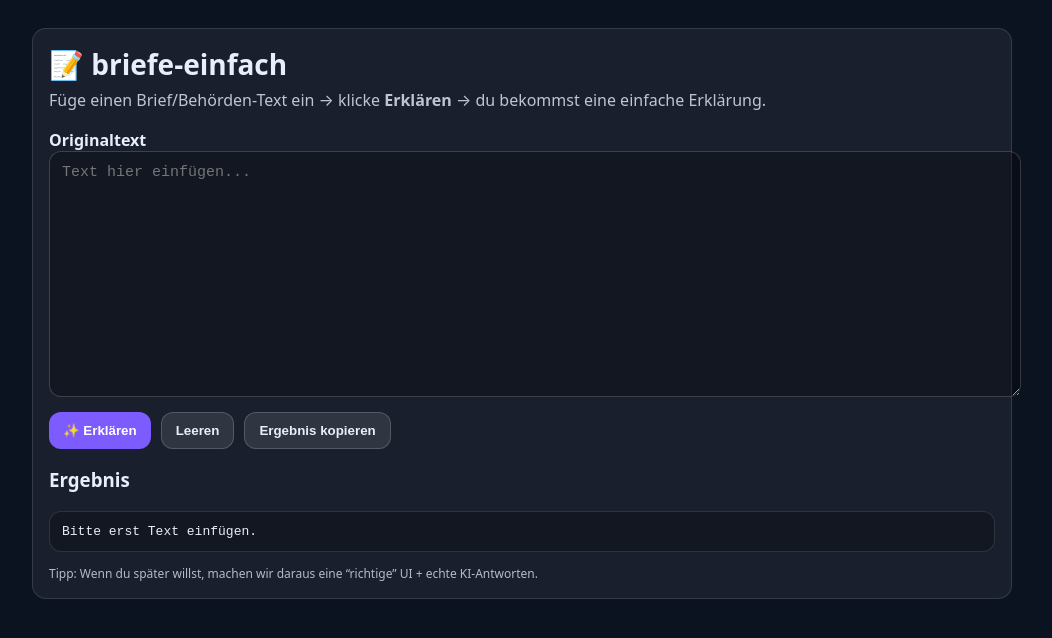
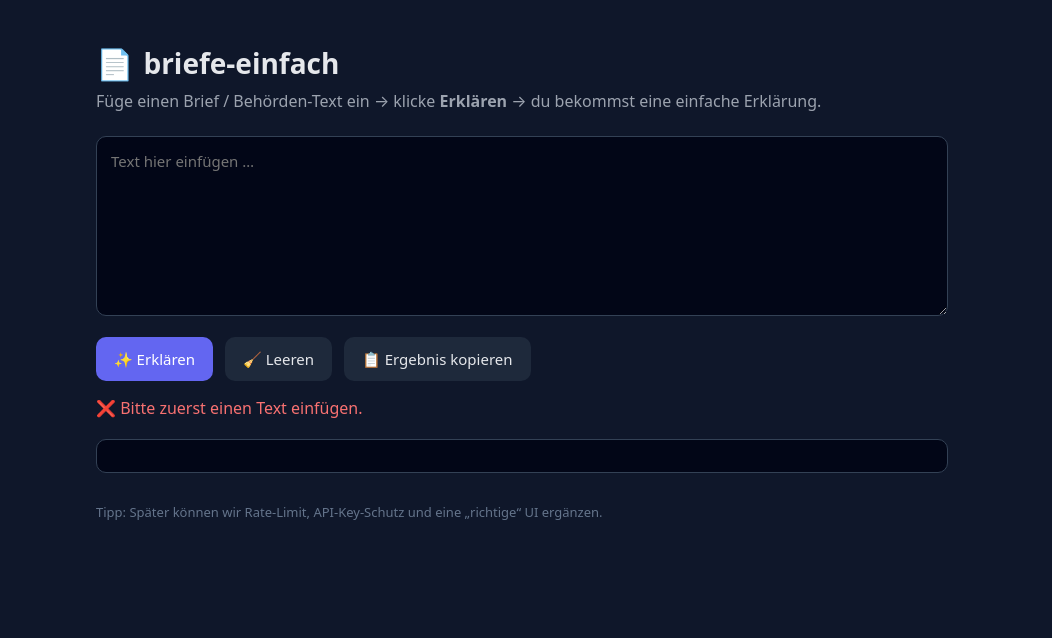
Before and after one commit to JanPelka/briefe-einfach, a website: page public/index.html in a window 1280 px wide. Both pictures are taken after a click on the button "✨ Erklären". Shown: the whole page, without its empty margins (118-1170 px from the left). Drawn offline with Linux system fonts and the light colour scheme.

```diff
--- a/public/index.html
+++ b/public/index.html
@@ -1,70 +1,144 @@
-<!doctype html>
+<!DOCTYPE html>
 <html lang="de">
 <head>
-  <meta charset="utf-8" />
-  <meta name="viewport" content="width=device-width,initial-scale=1" />
+  <meta charset="UTF-8" />
   <title>briefe-einfach</title>
+  <meta name="viewport" content="width=device-width, initial-scale=1.0" />
+
   <style>
-    body{font-family:system-ui,-apple-system,Segoe UI,Roboto,Arial; margin:0; background:#0b1220; color:#e8eefc;}
-    .wrap{max-width:980px; margin:0 auto; padding:28px 18px;}
-    .card{background:rgba(255,255,255,.06); border:1px solid rgba(255,255,255,.12); border-radius:14px; padding:16px;}
-    h1{margin:0 0 6px; font-size:28px}
-    .sub{opacity:.8; margin:0 0 18px}
-    textarea{width:100%; min-height:220px; border-radius:12px; border:1px solid rgba(255,255,255,.18);
-      background:rgba(0,0,0,.25); color:#e8eefc; padding:12px; font-size:15px; outline:none;}
-    .row{display:flex; gap:10px; flex-wrap:wrap; margin-top:10px;}
-    button{border:0; border-radius:12px; padding:10px 14px; font-weight:700; cursor:pointer;}
-    .btn{background:#7c5cff; color:white;}
-    .btn2{background:rgba(255,255,255,.10); color:#e8eefc; border:1px solid rgba(255,255,255,.18)}
-    pre{white-space:pre-wrap; word-wrap:break-word; background:rgba(0,0,0,.25); padding:12px; border-radius:12px; border:1px solid rgba(255,255,255,.12);}
-    .muted{opacity:.75; font-size:12px; margin-top:10px}
+    * {
+      box-sizing: border-box;
+      font-family: system-ui, -apple-system, BlinkMacSystemFont, "Segoe UI", sans-serif;
+    }
+
+    body {
+      margin: 0;
+      padding: 0;
+      background: #0f172a;
+      color: #e5e7eb;
+      display: flex;
+      justify-content: center;
+      min-height: 100vh;
+    }
+
+    .app {
+      width: 100%;
+      max-width: 900px;
+      padding: 24px;
+    }
+
+    h1 {
+      display: flex;
+      align-items: center;
+      gap: 10px;
+      font-size: 28px;
+      margin-bottom: 6px;
+    }
+
+    h1 span {
+      font-size: 30px;
+    }
+
+    .subtitle {
+      color: #9ca3af;
+      margin-bottom: 24px;
+    }
+
+    textarea {
+      width: 100%;
+      min-height: 180px;
+      padding: 14px;
+      border-radius: 10px;
+      border: 1px solid #334155;
+      background: #020617;
+      color: #e5e7eb;
+      resize: vertical;
+      font-size: 15px;
+    }
+
+    .buttons {
+      display: flex;
+      gap: 12px;
+      margin: 16px 0;
+    }
+
+    button {
+      border: none;
+      border-radius: 10px;
+      padding: 12px 18px;
+      font-size: 15px;
+      cursor: pointer;
+    }
+
+    .primary {
+      background: #6366f1;
+      color: white;
+    }
+
+    .secondary {
+      background: #1e293b;
+      color: #e5e7eb;
+    }
+
+    .result {
+      margin-top: 20px;
+      background: #020617;
+      border: 1px solid #334155;
+      border-radius: 10px;
+      padding: 16px;
+      white-space: pre-wrap;
+    }
+
+    .error {
+      color: #f87171;
+      margin-top: 10px;
+    }
+
+    footer {
+      margin-top: 30px;
+      color: #64748b;
+      font-size: 13px;
+    }
   </style>
 </head>
+
 <body>
-  <div class="wrap">
-    <div class="card">
-      <h1>📝 briefe-einfach</h1>
-      <p class="sub">Füge einen Brief/Behörden-Text ein → klicke <b>Erklären</b> → du bekommst eine einfache Erklärung.</p>
+  <div class="app">
+    <h1><span>📄</span> briefe-einfach</h1>
+    <div class="subtitle">
+      Füge einen Brief / Behörden-Text ein → klicke <b>Erklären</b> → du bekommst eine einfache Erklärung.
+    </div>
 
-      <label for="text"><b>Originaltext</b></label>
-      <textarea id="text" placeholder="Text hier einfügen..."></textarea>
+    <textarea id="input" placeholder="Text hier einfügen …"></textarea>
 
-      <div class="row">
-        <button class="btn" id="btnExplain">✨ Erklären</button>
-        <button class="btn2" id="btnClear">Leeren</button>
-        <button class="btn2" id="btnCopy">Ergebnis kopieren</button>
-      </div>
+    <div class="buttons">
+      <button class="primary" onclick="erklaeren()">✨ Erklären</button>
+      <button class="secondary" onclick="leeren()">🧹 Leeren</button>
+      <button class="secondary" onclick="kopieren()">📋 Ergebnis kopieren</button>
+    </div>
 
-      <h3 style="margin-top:18px">Ergebnis</h3>
-      <pre id="out">Noch nichts erklärt…</pre>
+    <div id="error" class="error"></div>
 
-      <div class="muted">
-        Tipp: Wenn du später willst, machen wir daraus eine “richtige” UI + echte KI-Antworten.
-      </div>
-    </div>
+    <div id="result" class="result"></div>
+
+    <footer>
+      Tipp: Später können wir Rate-Limit, API-Key-Schutz und eine „richtige“ UI ergänzen.
+    </footer>
   </div>
 
   <script>
-    const textEl = document.getElementById("text");
-    const outEl  = document.getElementById("out");
+    async function erklaeren() {
+      const text = document.getElementById("input").value.trim();
+      const result = document.getElementById("result");
+      const error = document.getElementById("error");
 
-    document.getElementById("btnClear").onclick = () => {
-      textEl.value = "";
-      outEl.textContent = "Noch nichts erklärt…";
-    };
+      result.textContent = "";
+      error.textContent = "";
 
-    document.getElementById("btnCopy").onclick = async () => {
-      await navigator.clipboard.writeText(outEl.textContent || "");
-    };
-
-    document.getElementById("btnExplain").onclick = async () => {
-      const text = textEl.value.trim();
       if (!text) {
-        outEl.textContent = "Bitte erst Text einfügen.";
+        error.textContent = "❌ Bitte zuerst einen Text einfügen.";
         return;
       }
-
-      outEl.textContent = "Erkläre…";
 
       try {
         const res = await fetch("/erklaeren", {
@@ -73,12 +147,28 @@
           body: JSON.stringify({ text })
         });
 
+        if (!res.ok) {
+          throw new Error("Serverfehler");
+        }
+
         const data = await res.json();
-        outEl.textContent = data.explanation || data.error || "Keine Antwort.";
+        result.textContent = data.ergebnis || "Keine Erklärung erhalten.";
       } catch (e) {
-        outEl.textContent = "Fehler: " + (e?.message || e);
+        error.textContent = "❌ Fehler beim Erklären (Server nicht erreichbar).";
       }
-    };
+    }
+
+    function leeren() {
+      document.getElementById("input").value = "";
+      document.getElementById("result").textContent = "";
+      document.getElementById("error").textContent = "";
+    }
+
+    function kopieren() {
+      const text = document.getElementById("result").textContent;
+      if (!text) return;
+      navigator.clipboard.writeText(text);
+    }
   </script>
 </body>
 </html>
```
